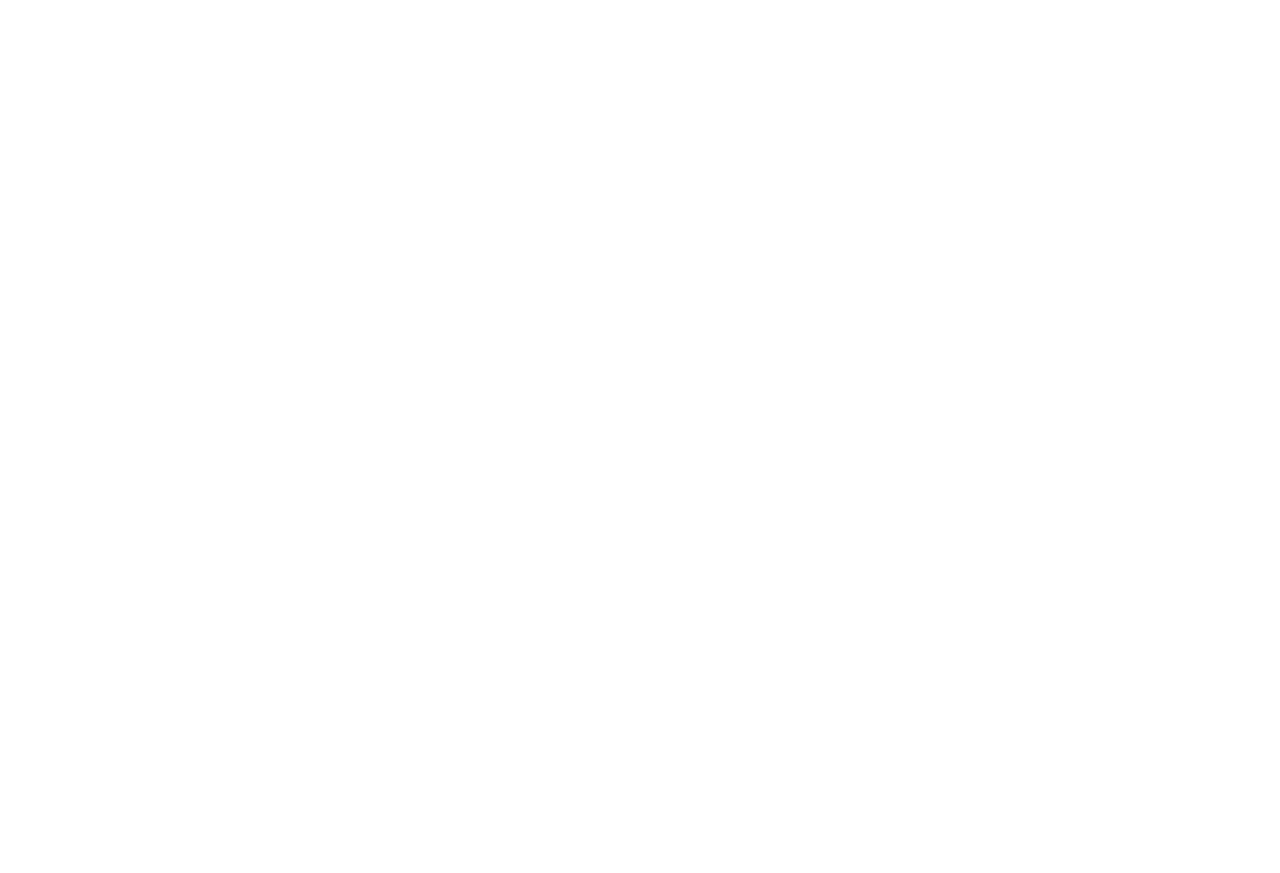
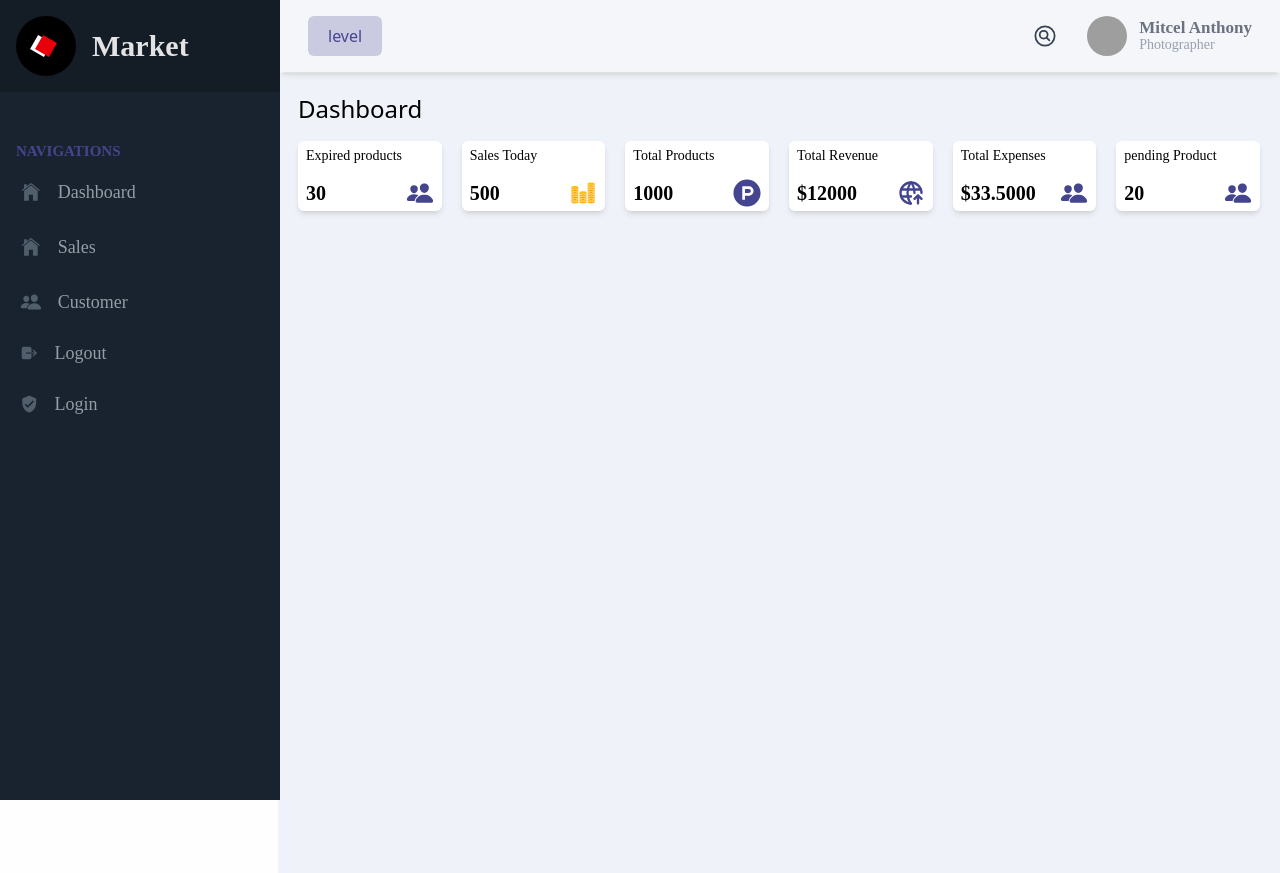
Before and after one commit to chijiokerichard/business_inventory, a React (Vite) app: page / in a window 1280 px wide. Before the commit this address had no page. Before the commit the page ends 800 px from the top, so only its background shows below. Built offline with nearby package versions, Linux system fonts and the light colour scheme; grey boxes are pictures that could not be loaded.

Commit message:
my store

```diff
--- a/src/App.jsx
+++ b/src/App.jsx
@@ -11,13 +11,11 @@
         <BrowserRouter>
     <div className='flex w-full flex-col bg-gray-200/5'>
         <Routes>
+            <Route element={<Layout/>}>
+            <Route path='/login' element={<Login/>}/>
 
-            <Route element={<Layout/>}>
-            <Route path='/dashboard' element={<Dashboard/>}/>
-            <Route path='/login' element={<Login/>}/>
-            {/* <div className='ml-72 mt-20'> */}
+            <Route path='/' element={<Dashboard/>}/>
             <Route path='/home' element={<Home/>}/>
-            {/* </div> */}
             </Route>
         </Routes>
     </div>
--- /dev/null
+++ b/src/component/atom/Wrapper.jsx
@@ -0,0 +1,9 @@
+import React from 'react'
+
+export default function Wrapper({children}) {
+  return (
+    <div style={{marginLeft:"278px",marginTop:"73px"}} className="bg-[#eff2f8] h-screen p-5  ml-[30px]  mt-18">
+        {children}
+    </div>
+  )
+}
--- a/src/comps/Navbar.jsx
+++ b/src/comps/Navbar.jsx
@@ -1,25 +1,32 @@
 import React from 'react'
 import { Link } from 'react-router-dom'
 import Button from './Button'
+import { IoSearchCircleOutline } from 'react-icons/io5'
 
 export default function Navbar() {
   return (
-    <header style={{marginLeft:"100px"}} className='flex w-full justify-between py-4 px-7  fixed  left-70 bg-[#f4f6fa] right-0   items-center h-16'>
-        <div className='flex items-center w-full justify-between gap-10'>
+    <header  className='flex  justify-between py-4 px-7 top-0  fixed ml-70 right-0 shadow-md  left-70 bg-[#f4f6fa]   items-center h-18'>
+        <div className='flex  items-center w-full justify-between gap-10'>
 
-        <h1 className='bg-black rounded-full w-15 h-15 text-white text-center relative flex items-center justify-center'>
-            <div className="h-4 w-4 bg-red-600 absolute inset-auto z-1  rotate-[30deg]"></div>
-            <div className="h-4 w-4 bg-white absolute left-[17px]  inset-auto  rotate-[30deg]"></div>
+        <h1 className='bg-[#44458e7a]/50 rounded-md  px-5 py-2 text-[#44458e] text-center relative flex items-center justify-center'>
+        level
         </h1>
+        <div className='flex gap-7 justify-between items-center'>
+
+          <IoSearchCircleOutline className='w-7 h-7 text-gray-700'/>
         <nav className='flex gap-5 font-[Sans] text-[20px]'>
-            <Link to={"/"}>Home</Link>
-            <Link to={"/service"}>Service</Link>
-            <Link to={"/about"}>About</Link>
-            <Link to={"/block"}>Block</Link>
-            <Link to={"/contact"}>Contact</Link>
+            <Link to={"/"} className='flex  items-center gap-3'>
+            <img className='h-10 w-10 rounded-full' src={"https://encrypted-tbn0.gstatic.com/images?q=tbn:ANd9GcR9SRRmhH4X5N2e4QalcoxVbzYsD44C-sQv-w&s"} alt="" />
+            <div className='flex flex-col gap-1 justify-center h-2'>
+            <span className=' font-[700] text-[17px] leading-[13px] text-gray-500 font-[Bricolage_Grotesque]'>Mitcel Anthony</span>
+            <span className='font-[200] text-sm leading-[14px] text-gray-400 font-[Bricolage_Grotesque]'>Photographer</span>
+
+            </div>
+            </Link>
+
         </nav>
         </div>
-        <Button>buy now</Button>
+        </div>
     </header>
   )
 }
--- /dev/null
+++ b/src/comps/Sidebar.jsx
@@ -0,0 +1,56 @@
+
+import { IoIosHome } from "react-icons/io";
+import { Link } from "react-router-dom";
+import { IoLogOut } from "react-icons/io5";
+import { IoPeople } from "react-icons/io5";
+import { MdVerifiedUser } from "react-icons/md";
+
+
+
+
+export default function Sidebar() {
+  return (
+    <div className="bg-[#19232f] fixed w-70 left-0 top-0 bottom-0">
+      <div className="flex flex-col items-center justify-center gap-12">
+        <div className="p-4 bg-[#141C25] w-full flex items-center gap-4">
+          <h1 className="bg-black rounded-full w-15 h-15 text-white text-center relative flex items-center justify-center">
+            <div className="h-4 w-4 bg-red-600 absolute inset-auto z-1  rotate-[30deg]"></div>
+            <div className="h-4 w-4 bg-white absolute left-[17px]  inset-auto  rotate-[30deg]"></div>
+          </h1>
+          <h1 className="text-3xl text-[#e3e3e5] font-[Bricolage_Grotesque] font-[600]">Market</h1>
+        </div>
+        <div className="flex flex-col justify-between text-[18px] font-[400] items-start h-full font-[Bricolage_Grotesque] w-full ">
+          <nav className="flex flex-col gap-1 items-start w-full pl-4">
+          <p className="text-[#44458e] text-[15px] font-[800] text-upper">NAVIGATIONS</p>
+            <div className="w-full flex items-center  hover:bg-[#141C25] ml-4 px-1 rounded-[10px]">
+              <IoIosHome className="h-6 w-6 text-[#515e6c]"/>
+            <Link className="flex text-left text-[#949da6] pl-4 py-3 w-full ">Dashboard</Link>
+            </div>
+            <div className="w-full flex items-center  hover:bg-[#141C25] ml-4 px-1 rounded-[10px]">
+              <IoIosHome className="h-6 w-6 text-[#515e6c]"/>
+            <Link className="flex text-left text-[#949da6] pl-4 py-3 w-full ">Sales</Link>
+            </div>
+            <div className="w-full flex items-center  hover:bg-[#141C25] ml-4 px-1 rounded-[10px]">
+              <IoPeople className="h-6 w-6 text-[#515e6c]"/>
+            <Link className="flex text-left text-[#949da6] pl-4 py-3 w-full ">Customer</Link>
+            </div>
+
+          </nav>
+
+          <div className="flex flex-col items-start w-full pl-4">
+            <div className="w-full flex items-center  hover:bg-[#141C25] ml-4 px-1 rounded-[10px]">
+              <IoLogOut className="h-5 w-5 text-[#515e6c]"/>
+
+            <Link className="flex text-left text-[#949da6] pl-4 py-3 w-full ">Logout</Link>
+            </div>
+            <div className="w-full flex items-center  hover:bg-[#141C25] ml-4 px-1 rounded-[10px]">
+              <MdVerifiedUser className="h-5 w-5 text-[#515e6c]"/>
+
+            <Link className="flex text-left text-[#949da6] pl-4 py-3 w-full ">Login</Link>
+            </div>
+          </div>
+        </div>
+      </div>
+    </div>
+  );
+}
--- a/src/pages1/Dashboard.jsx
+++ b/src/pages1/Dashboard.jsx
@@ -1,56 +1,82 @@
-
-import { IoIosHome } from "react-icons/io";
-import { Link } from "react-router-dom";
-import { IoLogOut } from "react-icons/io5";
 import { IoPeople } from "react-icons/io5";
-import { MdVerifiedUser } from "react-icons/md";
+import { TbWorldUpload } from "react-icons/tb";
+import { FcSalesPerformance } from "react-icons/fc";
+import { FaProductHunt } from "react-icons/fa6";
 
 
 
+import Wrapper from "../component/atom/Wrapper"
 
 export default function Dashboard() {
   return (
-    <div className="bg-[#19232f] h-screen w-70 left-0">
-      <div className="flex flex-col items-center justify-center gap-12">
-        <div className="p-4 bg-[#141C25] w-full flex items-center gap-4">
-          <h1 className="bg-black rounded-full w-15 h-15 text-white text-center relative flex items-center justify-center">
-            <div className="h-4 w-4 bg-red-600 absolute inset-auto z-1  rotate-[30deg]"></div>
-            <div className="h-4 w-4 bg-white absolute left-[17px]  inset-auto  rotate-[30deg]"></div>
-          </h1>
-          <h1 className="text-3xl text-[#e3e3e5] font-[Bricolage_Grotesque] font-[600]">Market</h1>
-        </div>
-        <div className="flex flex-col justify-between text-[18px] font-[400] items-start h-full font-[Bricolage_Grotesque] w-full ">
-          <nav className="flex flex-col gap-1 items-start w-full pl-4">
-          <p className="text-[#44458e] text-[15px] font-[800] text-upper">NAVIGATIONS</p>
-            <div className="w-full flex items-center  hover:bg-[#141C25] ml-4 px-1 rounded-[10px]">
-              <IoIosHome className="h-6 w-6 text-[#515e6c]"/>
-            <Link className="flex text-left text-[#949da6] pl-4 py-3 w-full ">Dashboard</Link>
-            </div>
-            <div className="w-full flex items-center  hover:bg-[#141C25] ml-4 px-1 rounded-[10px]">
-              <IoIosHome className="h-6 w-6 text-[#515e6c]"/>
-            <Link className="flex text-left text-[#949da6] pl-4 py-3 w-full ">Sales</Link>
-            </div>
-            <div className="w-full flex items-center  hover:bg-[#141C25] ml-4 px-1 rounded-[10px]">
-              <IoPeople className="h-6 w-6 text-[#515e6c]"/>
-            <Link className="flex text-left text-[#949da6] pl-4 py-3 w-full ">Customer</Link>
-            </div>
+    <Wrapper>
+      <h1 className="text-2xl">Dashboard</h1>
+      <div style={{marginTop:"1rem"}} className="mt-3">
+        <div className="flex gap-5 justify-between w-full">
+          <div className=" flex bg-white shadow-md rounded-md w-[200px] h-[70px] px-2 py-1">
+            <div className="w-full font-[Bricolage_Grotesque] flex flex-col justify-between">
+              <h1 className="text-[14px] font-[200] ">Expired products</h1>
+              <div className="flex items-center justify-between w-full">
+              <p className="font-[600] text-xl">30</p>
+                <IoPeople className="h-7 w-7 text-[#44458e]"/>
 
-          </nav>
-
-          <div className="flex flex-col items-start w-full pl-4">
-            <div className="w-full flex items-center  hover:bg-[#141C25] ml-4 px-1 rounded-[10px]">
-              <IoLogOut className="h-5 w-5 text-[#515e6c]"/>
-
-            <Link className="flex text-left text-[#949da6] pl-4 py-3 w-full ">Logout</Link>
-            </div>
-            <div className="w-full flex items-center  hover:bg-[#141C25] ml-4 px-1 rounded-[10px]">
-              <MdVerifiedUser className="h-5 w-5 text-[#515e6c]"/>
-
-            <Link className="flex text-left text-[#949da6] pl-4 py-3 w-full ">Login</Link>
+              </div>
             </div>
           </div>
+          <div className=" flex bg-white shadow-md rounded-md w-[200px] h-[70px] px-2 py-1">
+            <div className="w-full font-[Bricolage_Grotesque] flex flex-col justify-between">
+              <h1 className="text-[14px] font-[200] ">Sales Today</h1>
+              <div className="flex items-center justify-between w-full">
+              <p className="font-[600] text-xl">500</p>
+                <FcSalesPerformance className="h-7 w-7 text-[#44458e]"/>
+
+              </div>
+            </div>
+          </div>
+          <div className=" flex bg-white shadow-md rounded-md w-[200px] h-[70px] px-2 py-1">
+            <div className="w-full font-[Bricolage_Grotesque] flex flex-col justify-between">
+              <h1 className="text-[14px] font-[200] ">Total Products</h1>
+              <div className="flex items-center justify-between w-full">
+              <p className="font-[600] text-xl">1000</p>
+                <FaProductHunt className="h-7 w-7 text-[#44458e]"/>
+
+              </div>
+            </div>
+          </div>
+          <div className=" flex bg-white shadow-md rounded-md w-[200px] h-[70px] px-2 py-1">
+            <div className="w-full font-[Bricolage_Grotesque] flex flex-col justify-between">
+              <h1 className="text-[14px] font-[200] ">Total Revenue</h1>
+              <div className="flex items-center justify-between w-full">
+              <p className="font-[600] text-xl">$12000</p>
+                <TbWorldUpload  className="h-7 w-7 text-[#44458e]"/>
+
+              </div>
+            </div>
+          </div>
+          <div className=" flex bg-white shadow-md rounded-md w-[200px] h-[70px] px-2 py-1">
+            <div className="w-full font-[Bricolage_Grotesque] flex flex-col justify-between">
+              <h1 className="text-[14px] font-[200] ">Total Expenses</h1>
+              <div className="flex items-center justify-between w-full">
+              <p className="font-[600] text-xl">$33.5000</p>
+                <IoPeople className="h-7 w-7 text-[#44458e]"/>
+
+              </div>
+            </div>
+          </div>
+          <div className=" flex bg-white shadow-md rounded-md w-[200px] h-[70px] px-2 py-1">
+            <div className="w-full font-[Bricolage_Grotesque] flex flex-col justify-between">
+              <h1 className="text-[14px] font-[200] ">pending Product</h1>
+              <div className="flex items-center justify-between w-full">
+              <p className="font-[600] text-xl">20</p>
+                <IoPeople className="h-7 w-7 text-[#44458e]"/>
+
+              </div>
+            </div>
+          </div>
+
         </div>
       </div>
-    </div>
+    </Wrapper>
+
   );
 }
--- a/src/pages1/Layout.jsx
+++ b/src/pages1/Layout.jsx
@@ -1,12 +1,18 @@
 import { Outlet, useLocation } from "react-router-dom";
 import Navbar from '../comps/Navbar'
+import Sidebar from "../comps/Sidebar";
 export default function Layout() {
   const pathname = useLocation();
   const hideRoute = ["/login"];
   const Hide = hideRoute.includes(pathname.pathname)
   return (
     <div>
-      {!Hide && <Navbar />}
+      {!Hide &&
+      <div>
+        <Navbar />
+        <Sidebar />
+      </div>
+      }
       <Outlet />
     </div>
   );
```
Also changed, not shown: src/pages1/Home.jsx (+8 -2 lines).
